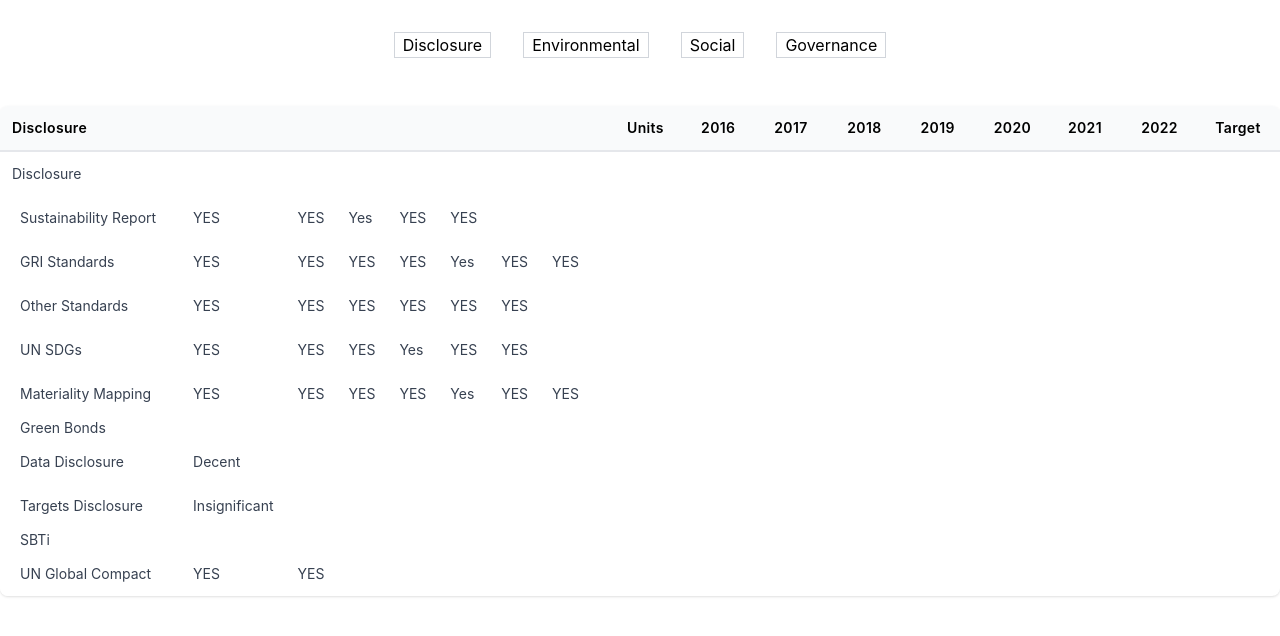
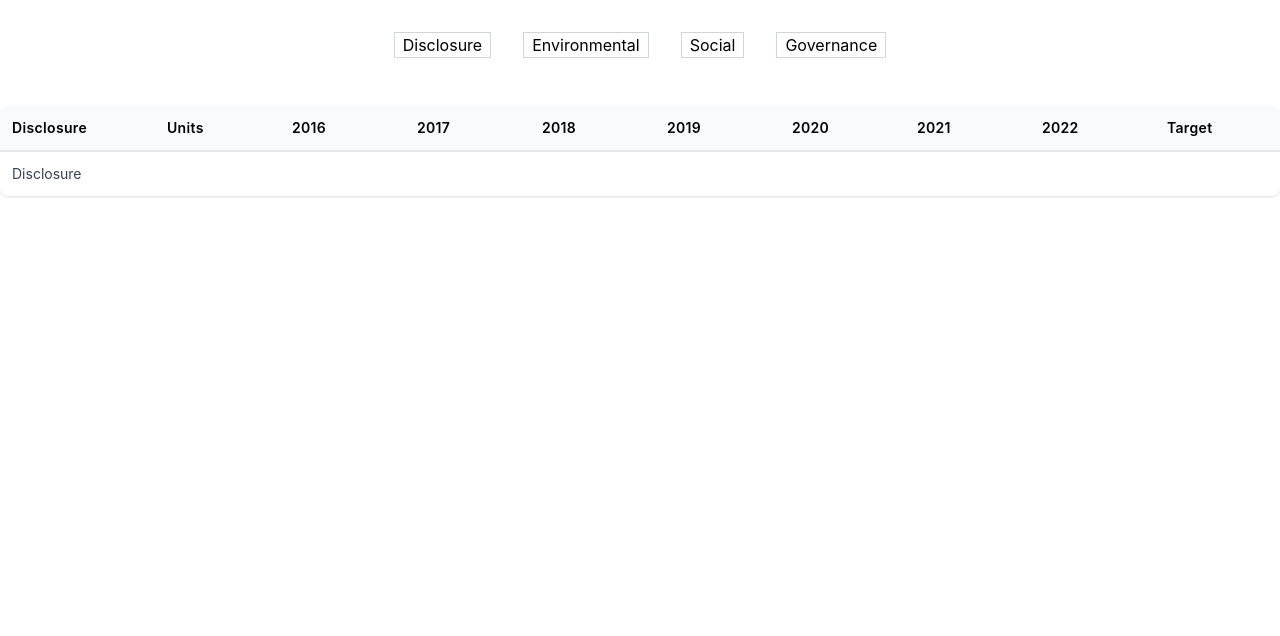
Before and after one commit to zodapeharshal/response-json, a React (Create React App) app: page / in a window 1280 px wide. Shown: the top 636 px of the page. Built offline with nearby package versions, Linux system fonts and the light colour scheme.

Commit message:
accordion added

```diff
--- a/src/components/Table.jsx
+++ b/src/components/Table.jsx
@@ -1,16 +1,16 @@
-import React, { Children } from 'react'
+import React from 'react'
 import { useState } from 'react'
 
 const Table = ({ content, heading }) => {
 
-  // console.log(content)
-  const [open, setOpen] = useState("")
+  const [open, setOpen] = useState(null)
+  const [child, setChild] = useState(null)
 
   const Children = ({child}) => {
     return child.map(data => {
       return (
         <>
-          <tbody onClick={() => { setOpen(child.name) }} className="divide-y divide-gray-100 ">
+          <tbody onClick={() => { setChild(child===child.name? -1 : child.name) }} className="divide-y divide-gray-100 ">
             <tr className="bg-white justify-center">
               <td className="pl-5 text-sm text-gray-700 whitespace-nowrap">
                 {/* {(nested.child) ? nested.child.title : nested.child.name} */}
@@ -27,7 +27,7 @@ const Table = ({ content, heading }) => {
               </>
             </tr>
           </tbody>
-          {data && data.subheaders && <Children child = {data.subheaders}></Children>}
+          {data && data.subheaders && child===child.name && <Children child = {data.subheaders}></Children>}
         </>
       )
     })
@@ -36,11 +36,11 @@ const Table = ({ content, heading }) => {
   const Subheader = ({parent}) => {
       return (
         <>
-          <tbody onClick={() => { setOpen(parent.name) }} className="divide-y divide-gray-100 ">
+          <tbody onClick={() => { setOpen(open===parent.name? -1 : parent.name) }} className="divide-y divide-gray-100 ">
             <tr className="bg-white justify-center">
               <td className="p-3 text-sm text-gray-700 whitespace-nowrap">
                 {/* {(parent) ? parent.title : parent.name} */}
-                {parent && (parent.title || parent.name)}
+                {parent &&  (parent.title || parent.name)}
               </td>
               {parent && parent.columns && parent.columns.map((item)=>
                 <td className="p-3 text-sm text-gray-700 whitespace-nowrap">
@@ -49,9 +49,7 @@ const Table = ({ content, heading }) => {
               )}
             </tr>
           </tbody>
-          <div>
-            {parent && parent.subheaders && <Children child = {parent.subheaders}></Children>}
-          </div>
+            {parent && parent.subheaders && open===parent.name && <Children child = {parent.subheaders}></Children>}
         </>
       )
   }
```
